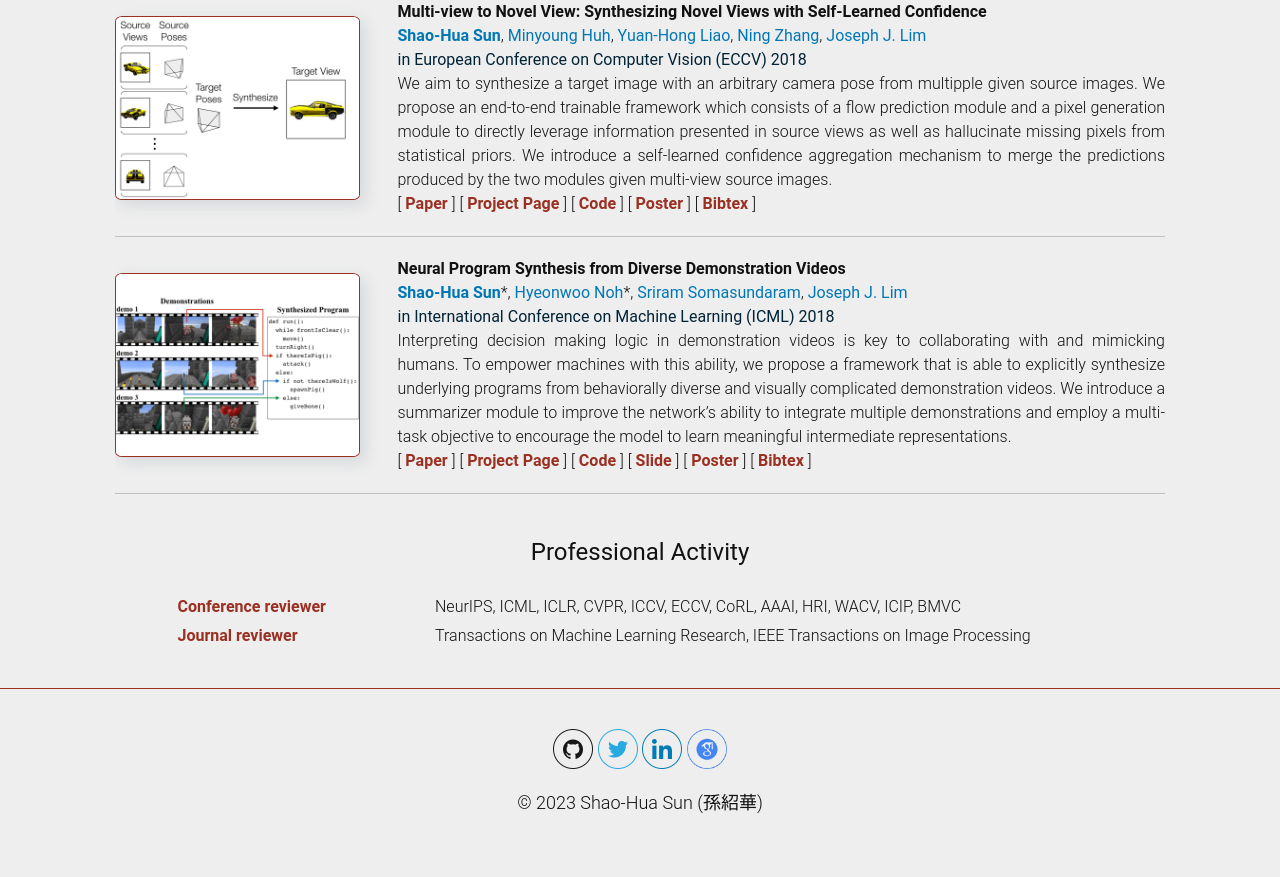
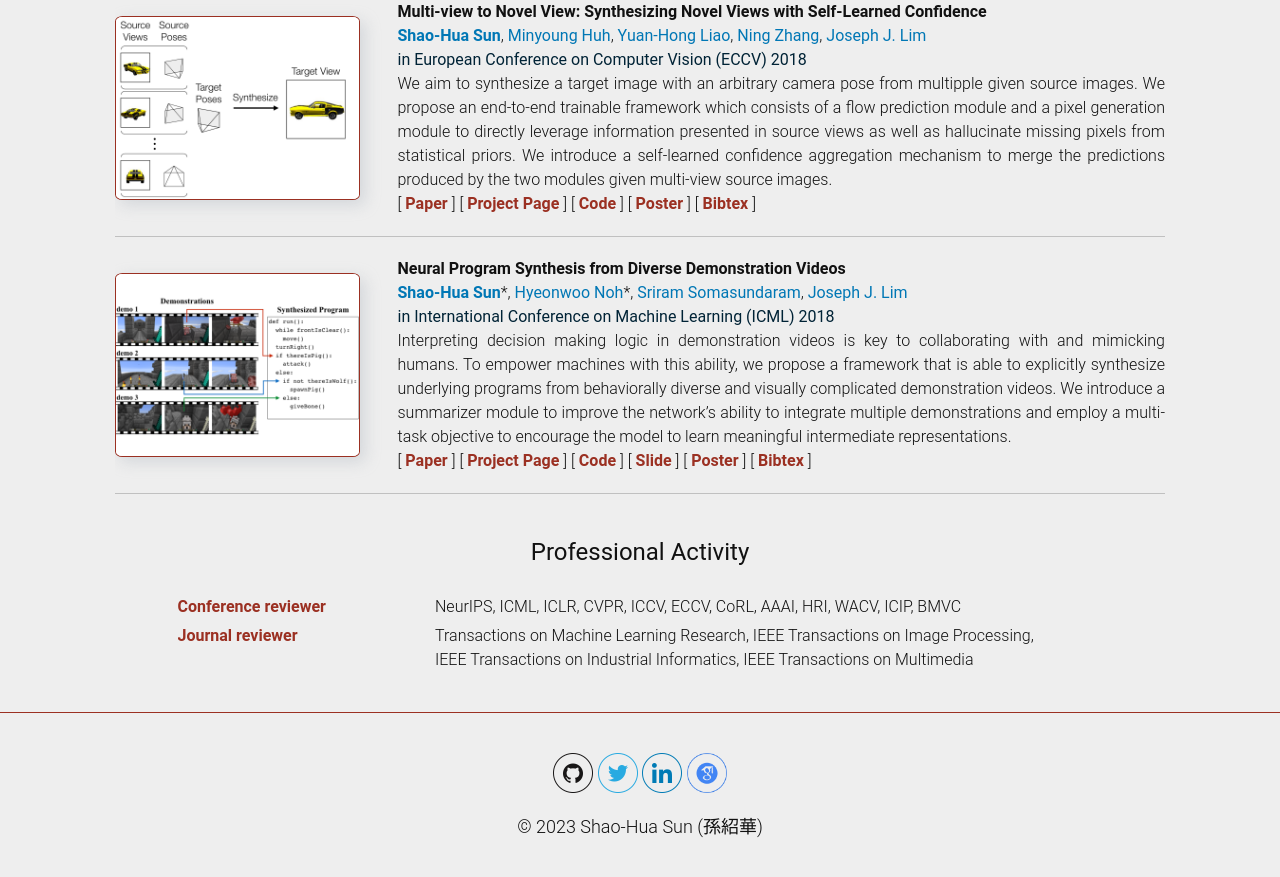
Before and after one commit to shaohua0116/shaohua0116.github.io, a Jekyll site: the page built from index.html, in a window 1280 px wide and 900 px high, scrolled down 4318 px. Shown: the top 877 px of the window. Built offline with Jekyll 4.4.1, drawn with Linux system fonts in a browser that asks for light colours; some web fonts are replaced.

Commit message:
update service

```diff
--- a/_data/service.yml
+++ b/_data/service.yml
@@ -3,6 +3,6 @@
   activity_year: "NeurIPS 2019-2020, ICML 2020, ICLR 2020-2021, CVPR 2019-2020, ICCV 2019, ECCV 2020, CoRL 2020, AAAI 2020, ICIP 2019, BMVC 2019"
   brief: true
 - role: "Journal reviewer"
-  activity: "Transactions on Machine Learning Research, IEEE Transactions on Image Processing"
+  activity: "Transactions on Machine Learning Research, IEEE Transactions on Image Processing, IEEE Transactions on Industrial Informatics, IEEE Transactions on Multimedia"
   activity_year: "IEEE Transactions on Image Processing 2019"
   brief: true
```
